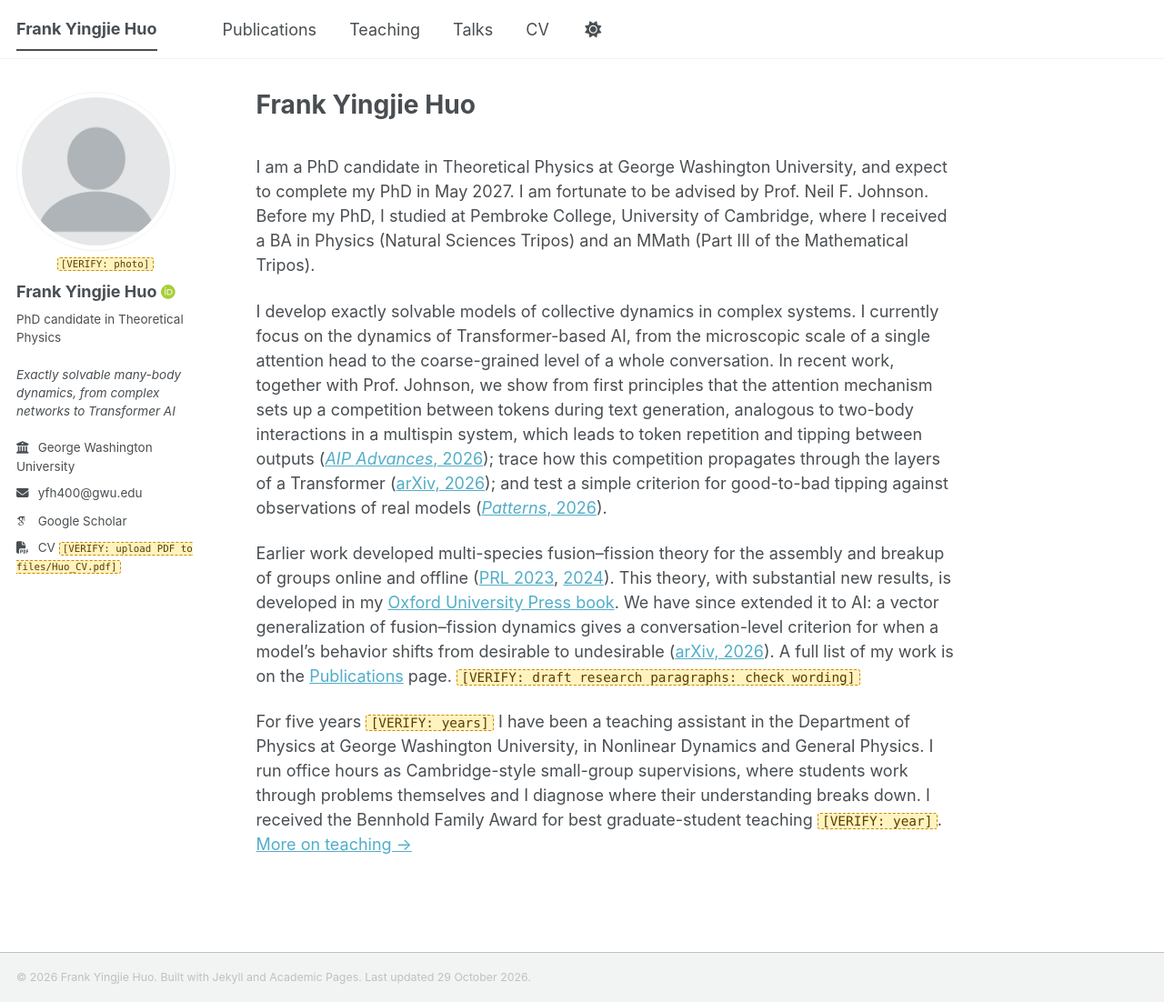
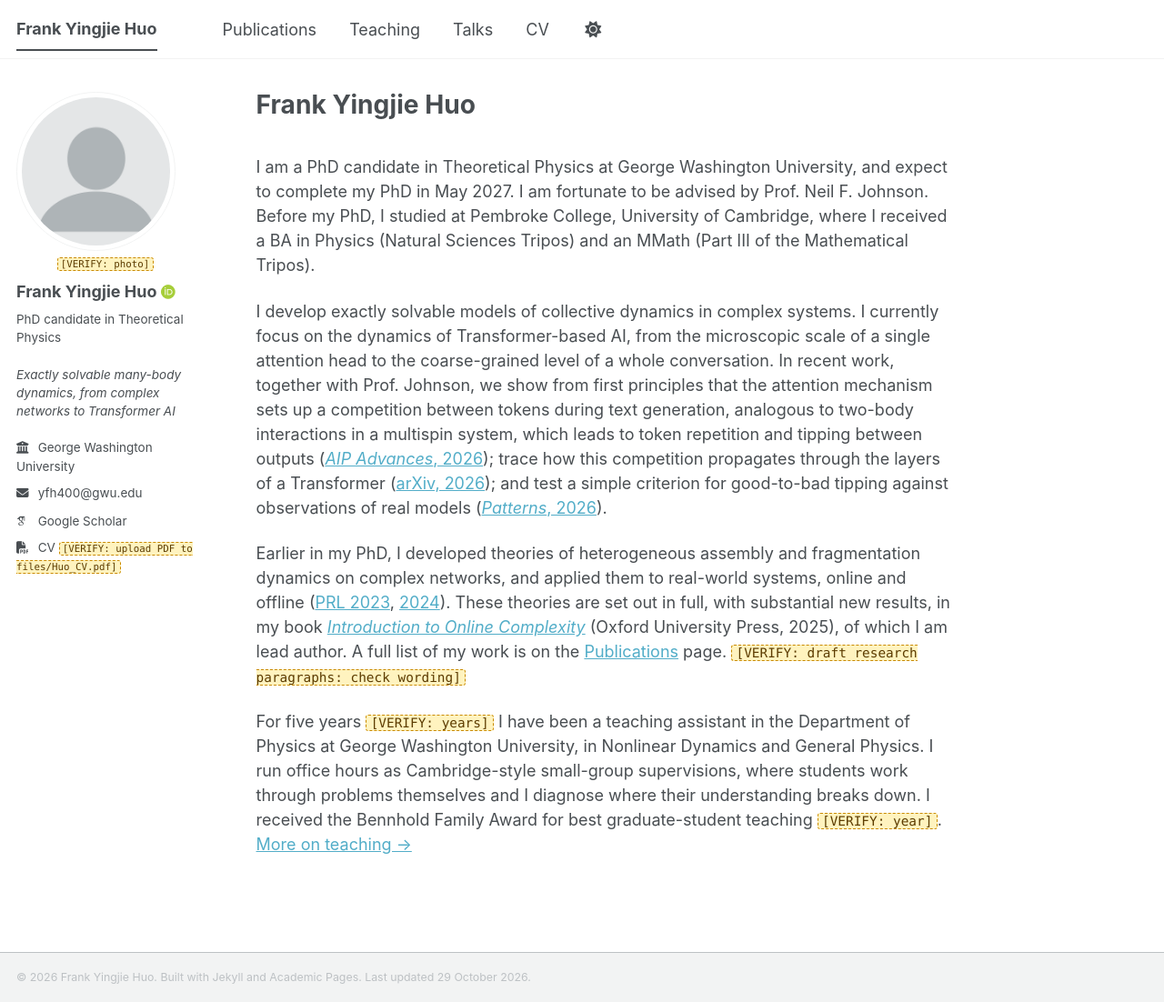
Before and after one commit to FrankHuo-217/huo.github.io, a Jekyll site: the page built from _pages/about.md, in a window 1280 px wide and 1102 px high. Shown: the whole window at 91% size. Built offline with Jekyll 4.4.1, drawn with Linux system fonts in a browser that asks for light colours; some web fonts are replaced; a script bundle is joined from its source files by our own code.

Commit message:
Rewrite the earlier-work paragraph on the home page
Describe the earlier work as theories of heterogeneous assembly and
fragmentation dynamics on complex networks, name the book with its
lead authorship, and drop the AI extension sentence.

Co-Authored-By: Claude Opus 5.5 <noreply@anthropic.com>
Claude-Session: https://claude.ai/code/session_01EX1ohUgYjPPjqdCJmoT8XW

```diff
--- a/_pages/about.md
+++ b/_pages/about.md
@@ -20,6 +20,6 @@ I am a PhD candidate in Theoretical Physics at George Washington University, and
 
 I develop exactly solvable models of collective dynamics in complex systems. I currently focus on the dynamics of Transformer-based AI, from the microscopic scale of a single attention head to the coarse-grained level of a whole conversation. In recent work, together with Prof. Johnson, we show from first principles that the attention mechanism sets up a competition between tokens during text generation, analogous to two-body interactions in a multispin system, which leads to token repetition and tipping between outputs ([*AIP Advances*, 2026]({{ "/publications/#2026-aip-advances-generative-ai-atom" | relative_url }})); trace how this competition propagates through the layers of a Transformer ([arXiv, 2026]({{ "/publications/#2026-arxiv-many-body-tipping" | relative_url }})); and test a simple criterion for good-to-bad tipping against observations of real models ([*Patterns*, 2026]({{ "/publications/#2026-patterns-competition-for-attention" | relative_url }})).
 
-Earlier work developed multi-species fusion–fission theory for the assembly and breakup of groups online and offline ([PRL 2023]({{ "/publications/#2023-prl-shockwavelike-behavior" | relative_url }}), [2024]({{ "/publications/#2024-prl-multispecies-cohesion" | relative_url }})). This theory, with substantial new results, is developed in my [Oxford University Press book]({{ "/publications/#2025-book-introduction-to-online-complexity" | relative_url }}). We have since extended it to AI: a vector generalization of fusion–fission dynamics gives a conversation-level criterion for when a model's behavior shifts from desirable to undesirable ([arXiv, 2026]({{ "/publications/#2026-arxiv-fusion-fission-forecasts" | relative_url }})). A full list of my work is on the [Publications]({{ "/publications/" | relative_url }}) page. {% include verify.html note="draft research paragraphs: check wording" %}
+Earlier in my PhD, I developed theories of heterogeneous assembly and fragmentation dynamics on complex networks, and applied them to real-world systems, online and offline ([PRL 2023]({{ "/publications/#2023-prl-shockwavelike-behavior" | relative_url }}), [2024]({{ "/publications/#2024-prl-multispecies-cohesion" | relative_url }})). These theories are set out in full, with substantial new results, in my book [*Introduction to Online Complexity*]({{ "/publications/#2025-book-introduction-to-online-complexity" | relative_url }}) (Oxford University Press, 2025), of which I am lead author. A full list of my work is on the [Publications]({{ "/publications/" | relative_url }}) page. {% include verify.html note="draft research paragraphs: check wording" %}
 
 For five years {% include verify.html note="years" %} I have been a teaching assistant in the Department of Physics at George Washington University, in Nonlinear Dynamics and General Physics. I run office hours as Cambridge-style small-group supervisions, where students work through problems themselves and I diagnose where their understanding breaks down. I received the Bennhold Family Award for best graduate-student teaching {% include verify.html note="year" %}. [More on teaching →]({{ "/teaching/" | relative_url }})
```
